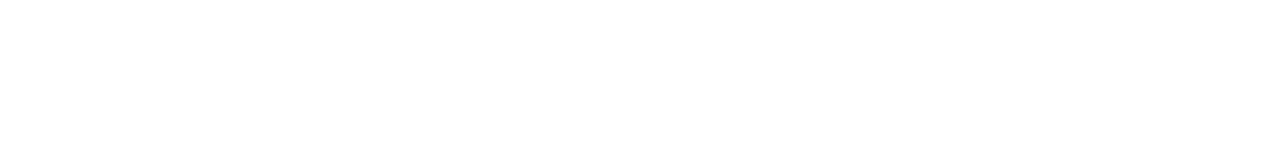
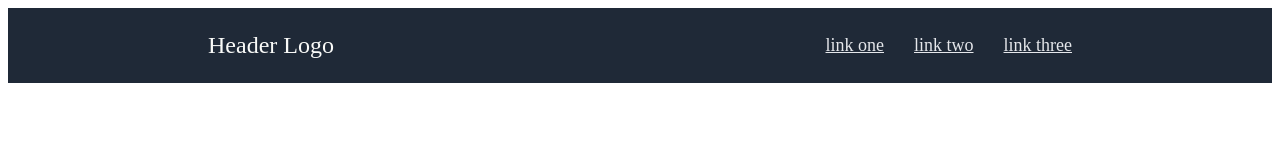
Before and after one commit to tjreagan/landing-page, a plain HTML site: page index.html in a window 1280 px wide. Drawn offline with Linux system fonts and the light colour scheme.

Commit message:
work on header

```diff
--- a/index.html
+++ b/index.html
@@ -5,4 +5,16 @@
         <title>Test Landing Page</title>
         <link rel="stylesheet" href="styles.css">
     </head>
+    <body>
+        <header>
+            <div class="navbar-container">
+                <p class="logo">Header Logo</p>
+                <nav class="header-nav">
+                    <a class="link" href="#">link one</a>
+                    <a class="link" href="#">link two</a>
+                    <a class="link" href="#">link three</a>
+                </nav>
+            </div>
+        </header>
+    </body>
 </html>
--- a/styles.css
+++ b/styles.css
@@ -0,0 +1,26 @@
+.navbar-container {
+    background-color: #1f2937;
+    display: flex;
+    justify-content: space-between;
+    align-items: center;
+}
+
+.navbar-container .logo {
+    font-size: 24px;
+    color: #F9FAF8;
+    display: flex;
+    justify-content: flex-start;
+    margin-left: 200px;
+}
+
+.navbar-container .header-nav {
+    display: flex;
+    justify-content: flex-end;
+    gap: 30px;
+    margin-right: 200px;
+}
+
+.navbar-container .header-nav .link {
+    font-size: 18px;
+    color: #E5E7EB;
+}
```
